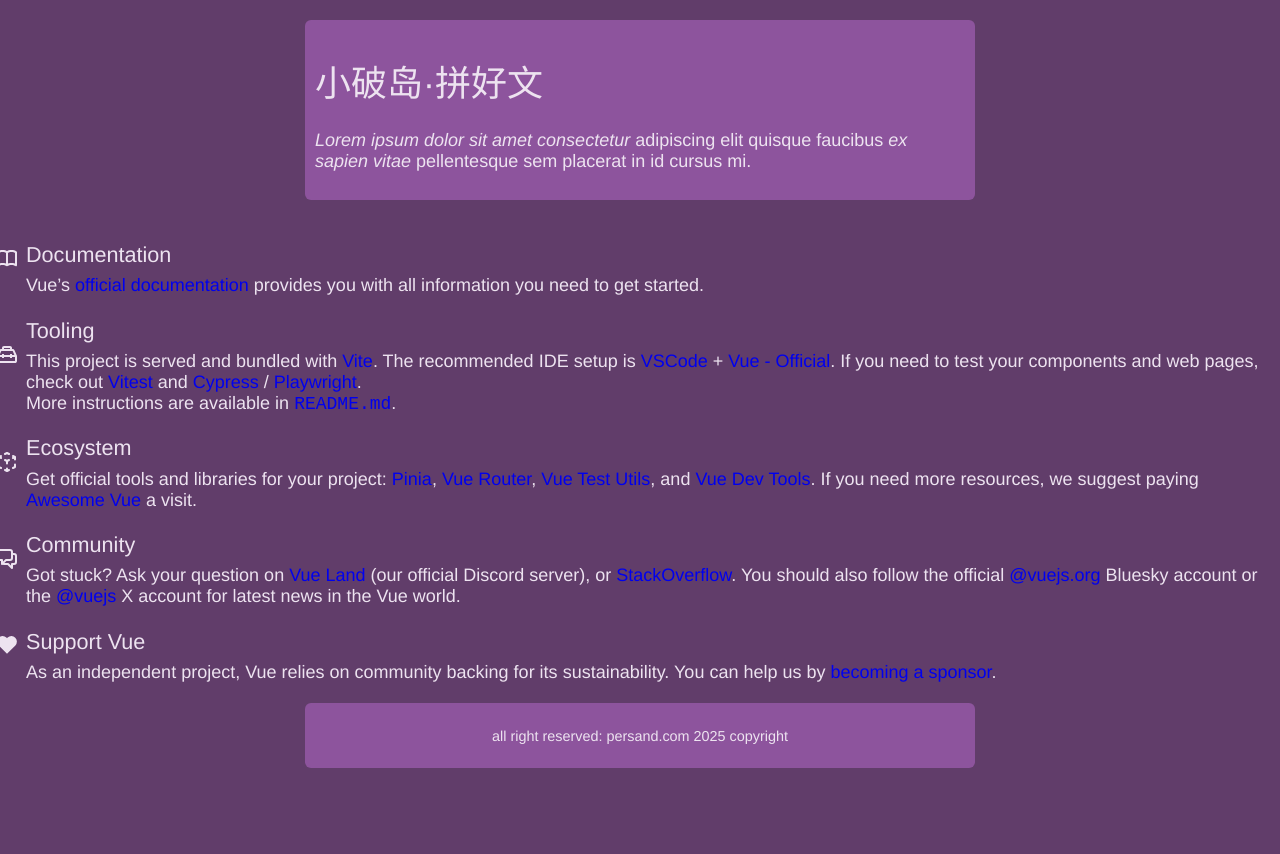
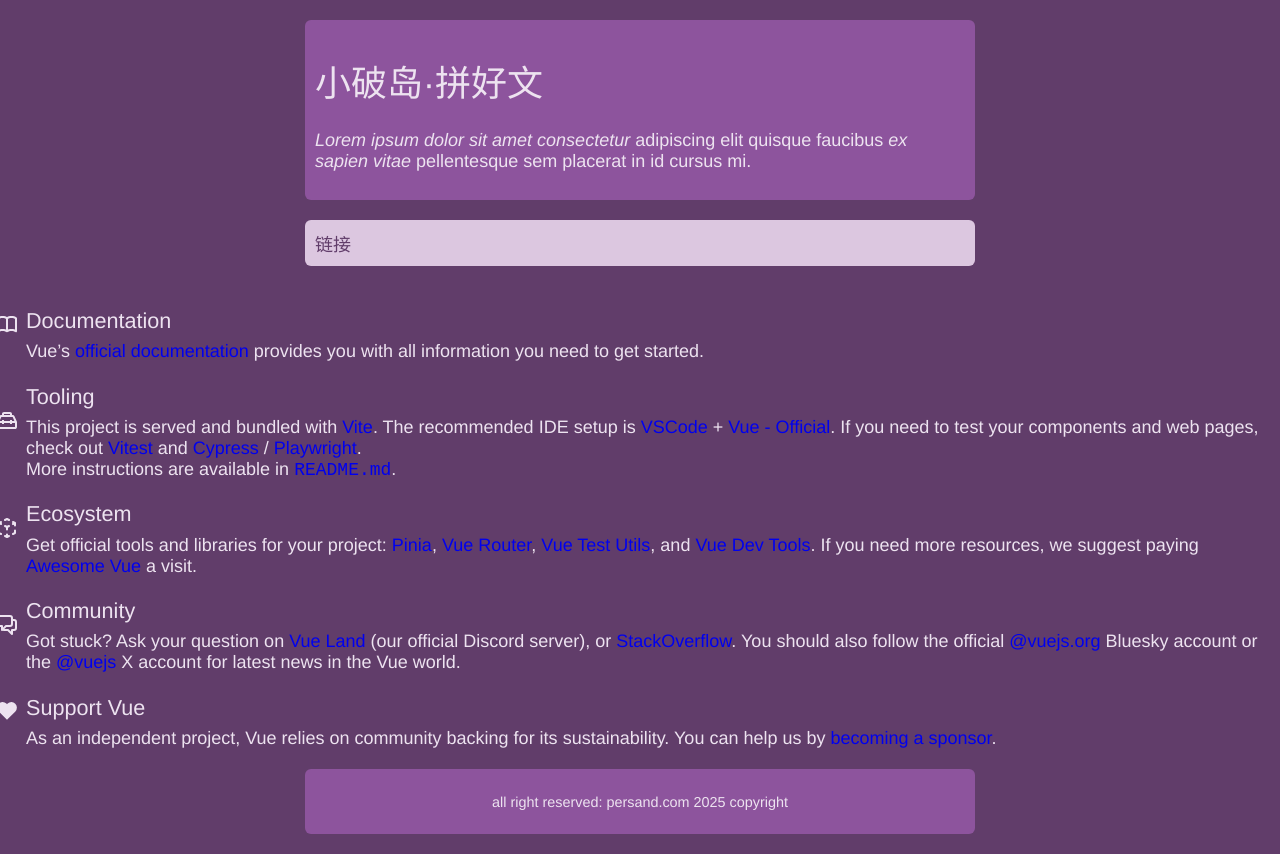
Before and after one commit to pleasant666/pinhaowen, a Vue app: page / in a window 1280 px wide. Before the commit the page ends 800 px from the top, so only its background shows below. Built offline with nearby package versions, Linux system fonts and the light colour scheme; a web font is replaced by a local one.

Commit message:
add TopNav
:)

```diff
--- a/src/App.vue
+++ b/src/App.vue
@@ -1,11 +1,13 @@
 <script setup lang="ts">
 import { RouterLink, RouterView } from 'vue-router'
 import Header from './components/Header.vue'
+import TopNav from './components/TopNav.vue'
 import Footer from './components/Footer.vue'
 </script>
 
 <template>
   <Header />
+  <TopNav />
   <RouterView />
   <Footer />
 </template>
--- a/src/assets/main.css
+++ b/src/assets/main.css
@@ -3,21 +3,6 @@
 :root {
   --bg: #8d549d;
   --t: #dcc7e0
-}
-
-.topnav {
-  overflow: hidden;
-  margin: 20px auto;
-  background-color: var(--t);
-  color: #613d6a;
-  padding: 10px 10px;
-  border-radius: 6px;
-}
-
-.topnav a {
-  display: left;
-  color: #613d6a;
-  text-align: center;
 }
 
 .lobby {
--- /dev/null
+++ b/src/components/TopNav.vue
@@ -0,0 +1,22 @@
+<template>
+  <div class="topnav">
+    <a href="#">链接</a>
+  </div>
+</template>
+
+<style scoped>
+.topnav {
+  overflow: hidden;
+  margin: 20px auto;
+  background-color: var(--t);
+  color: #613d6a;
+  padding: 10px 10px;
+  border-radius: 6px;
+}
+
+.topnav a {
+  display: left;
+  color: #613d6a;
+  text-align: center;
+}
+</style>
```
